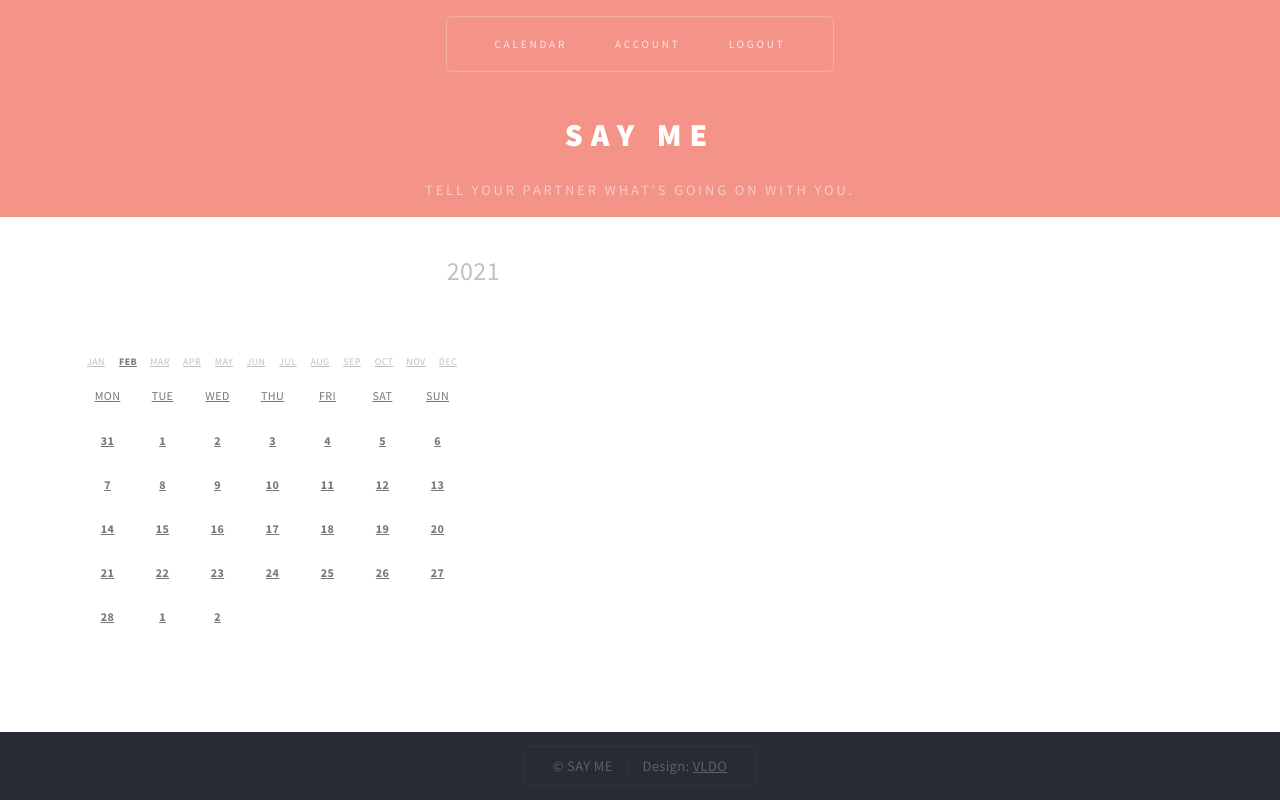
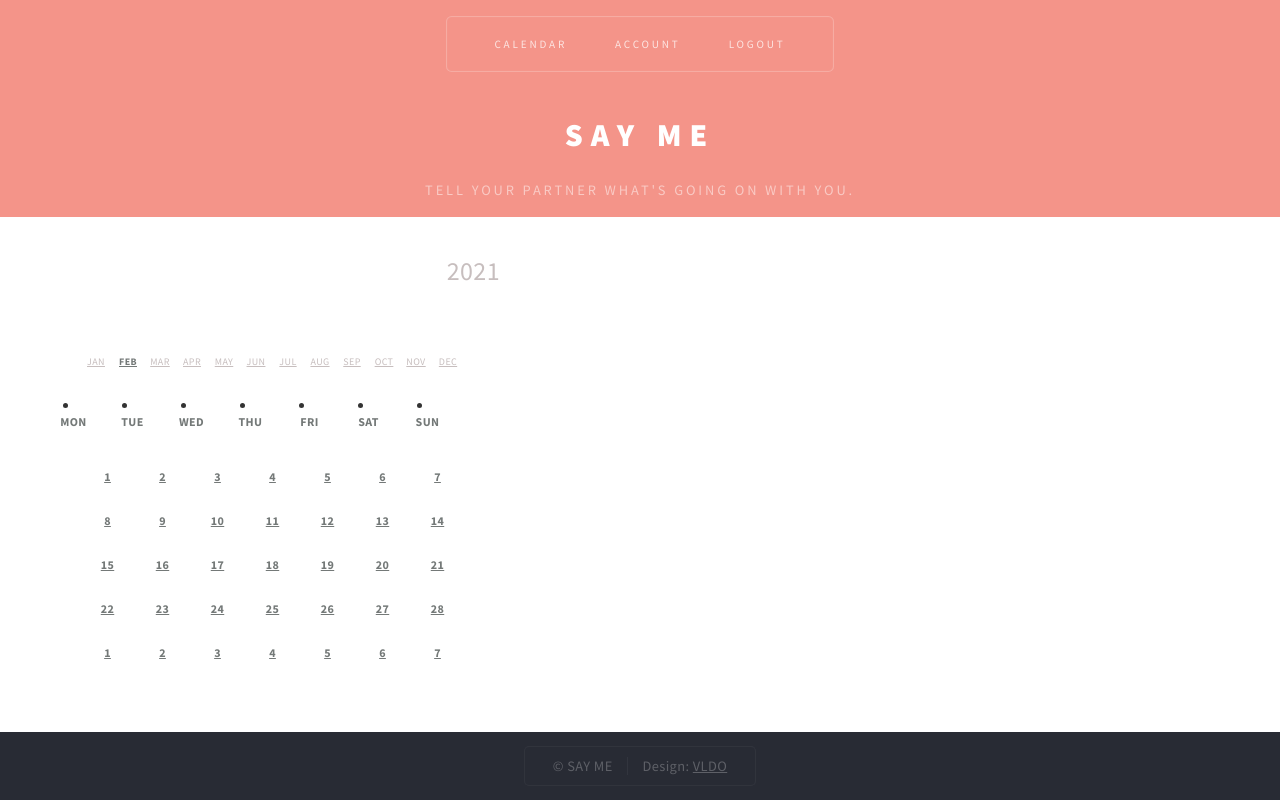
Before and after one commit to daneelzam/say-me, a React (Create React App) app in the folder client/: page / in a window 1280 px wide. Built offline with nearby package versions, Linux system fonts and the light colour scheme.

Commit message:
calendar v2

```diff
--- a/client/src/components/Calendar/Calendar.js
+++ b/client/src/components/Calendar/Calendar.js
@@ -1,13 +1,14 @@
 import React, { useState } from 'react';
-import Day from '../Day/Day';
+import Day from './Day/Day';
 import './Calendar.css';
+import Month from './Month/Month';
 
 function Calendar() {
   const [date] = useState(new Date());
   const [year] = useState(date.getFullYear());
-  const [month] = useState(date.getMonth());
+  const [month, setMonth] = useState(date.getMonth());
   const [months] = useState(new Array(12).fill('1'));
-  const [dates] = useState(new Array(31).fill('1'));
+  const [dates] = useState(new Array(35).fill('1'));
   const [stringMonth] = useState({
     1: 'Jan',
     2: 'Feb',
@@ -29,23 +30,33 @@ function Calendar() {
                 <div className="content">
                     <h2 className="year">{year}</h2>
                     <ul className="months"> {months && months.map((el, i) => {
-                      if ((i) === +month) {
-                        return <li><a href="#" title={`${stringMonth[i + 1]}`} key={`${stringMonth[i + 1]}`} data-value={`${i + 1}`} className="selected">{`${stringMonth[i + 1]}`}</a></li>;
-                      }
-                      return <li><a href="#" title={`${stringMonth[i + 1]}`} key={`${stringMonth[i + 1]}`} data-value={`${i + 1}`}>{`${stringMonth[i + 1]}`}</a></li>;
+                      let active;
+                      i === +month ? active = 'selected' : active = '';
+                      return <Month key={`${stringMonth[i + 1]}`} strMonth={stringMonth[i + 1]} date={i + 1} active={active} setMonth={setMonth}/>;
                     })}
                     </ul>
-                    <ul className="weekday">
-                        <li><a href="#" title="Mon" data-value="1">Mon</a></li>
-                        <li><a href="#" title="Tue" data-value="2">Tue</a></li>
-                        <li><a href="#" title="Wed" data-value="3">Wed</a></li>
-                        <li><a href="#" title="Thu" data-value="4">Thu</a></li>
-                        <li><a href="#" title="Fri" data-value="5">Fri</a></li>
-                        <li><a href="#" title="Say" data-value="6">Sat</a></li>
-                        <li><a href="#" title="Sun" data-value="7">Sun</a></li>
-                    </ul>
+                    <table>
+                      <th className="weekday">
+                        <td><li><a title="Mon" data-value="1">Mon</a></li></td>
+                        <td><li><a title="Tue" data-value="2">Tue</a></li></td>
+                        <td><li><a title="Wed" data-value="3">Wed</a></li></td>
+                        <td><li><a title="Thu" data-value="4">Thu</a></li></td>
+                        <td><li><a title="Fri" data-value="5">Fri</a></li></td>
+                        <td><li><a title="Say" data-value="6">Sat</a></li></td>
+                        <td><li><a title="Sun" data-value="7">Sun</a></li></td>
+                      </th>
+                      <tr>
+                        <td></td>
+                        <td></td>
+                        <td></td>
+                        <td></td>
+                        <td></td>
+                        <td></td>
+                        <td></td>
+                      </tr>
+                    </table>
                     <ul className="days">
-                    {dates && dates.map((el, i) => <Day key={`${year}+${month}+${i}`} year={year} month={month} date={i}/>)}
+                    {dates && dates.map((el, i) => <Day key={`${year}+${month}+${i}`} year={year} month={month} date={i + 1}/>)}
                     </ul>
                 </div>
             </div>
--- /dev/null
+++ b/client/src/components/Calendar/Day/Day.js
@@ -0,0 +1,15 @@
+import React, { useState } from 'react';
+
+function DayV({ year, month, date }) {
+  const [currentDate] = useState(new Date(year, month, date));
+  const setActive = (e) => {
+    e.target.classList.contains('selected') ? e.target.classList.remove('selected') : e.target.classList.add('selected');
+  };
+  return (
+        <div>
+            {currentDate && <li><a href="#" onClick={setActive} title={date} data-value={date}>{currentDate.getDate()}</a></li>}
+        </div>
+  );
+}
+
+export default DayV;
--- /dev/null
+++ b/client/src/components/Calendar/Month/Month.js
@@ -0,0 +1,16 @@
+import React from 'react';
+
+function Month({
+  strMonth, date, active, setMonth
+}) {
+  const setNewMonth = () => {
+    setMonth(date - 1);
+  };
+  return (
+        <div>
+            <li><a onClick={setNewMonth} href="#" title={`${strMonth}`} data-value={`${date}`} className={active}>{`${strMonth}`}</a></li>
+        </div>
+  );
+}
+
+export default Month;
--- a/client/src/components/Day/Day.js
+++ /dev/null
@@ -1,12 +0,0 @@
-import React, { useState } from 'react';
-
-function DayV({ year, month, date }) {
-  const [currentDate] = useState(new Date(year, month, date));
-  return (
-        <div>
-            {currentDate && <li><a href="#" title={date} data-value={date}>{currentDate.getDate()}</a></li>}
-        </div>
-  );
-}
-
-export default DayV;
```
Also changed, not shown: client/.eslintrc.js, client/src/components/Weeks/Weeks.js (added).
